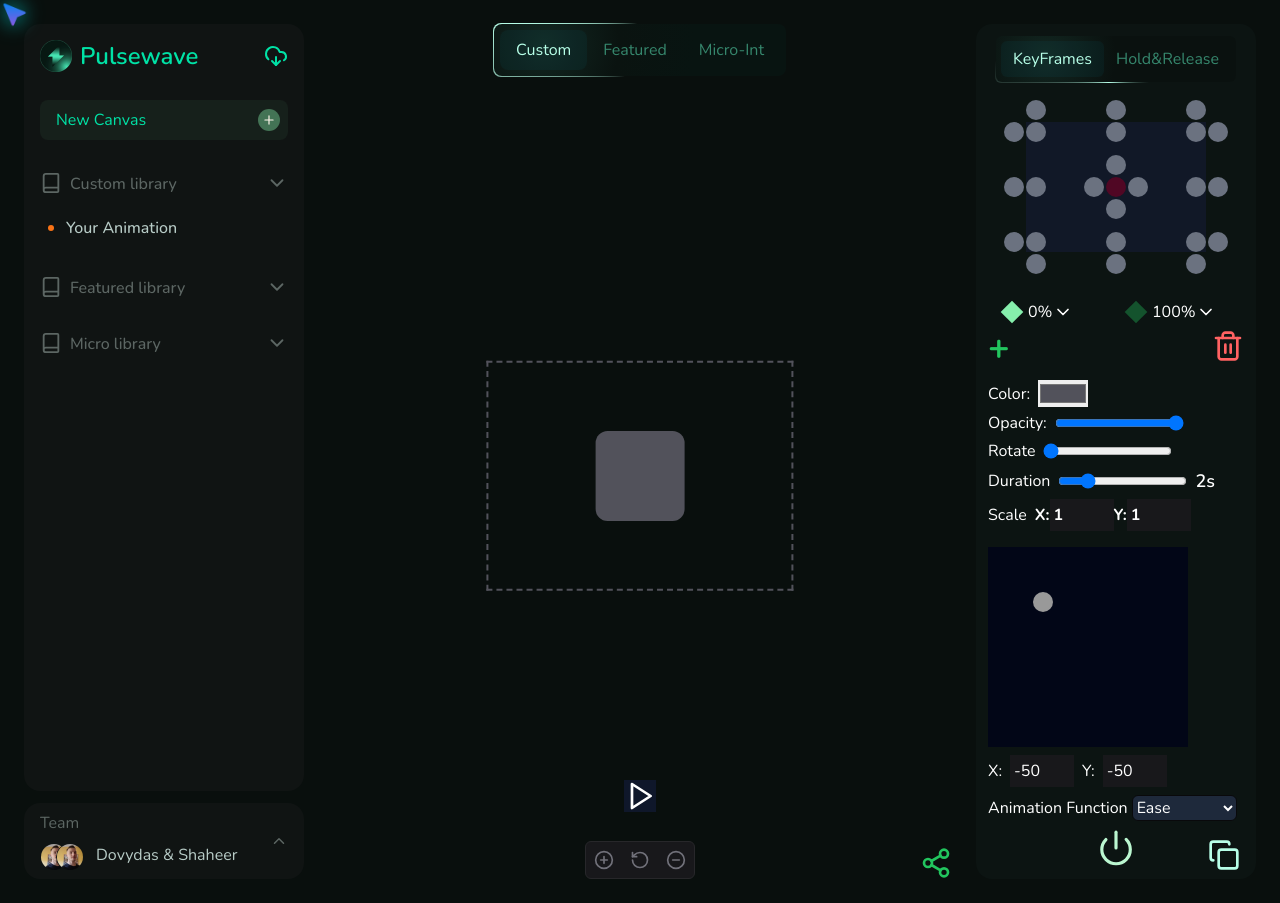
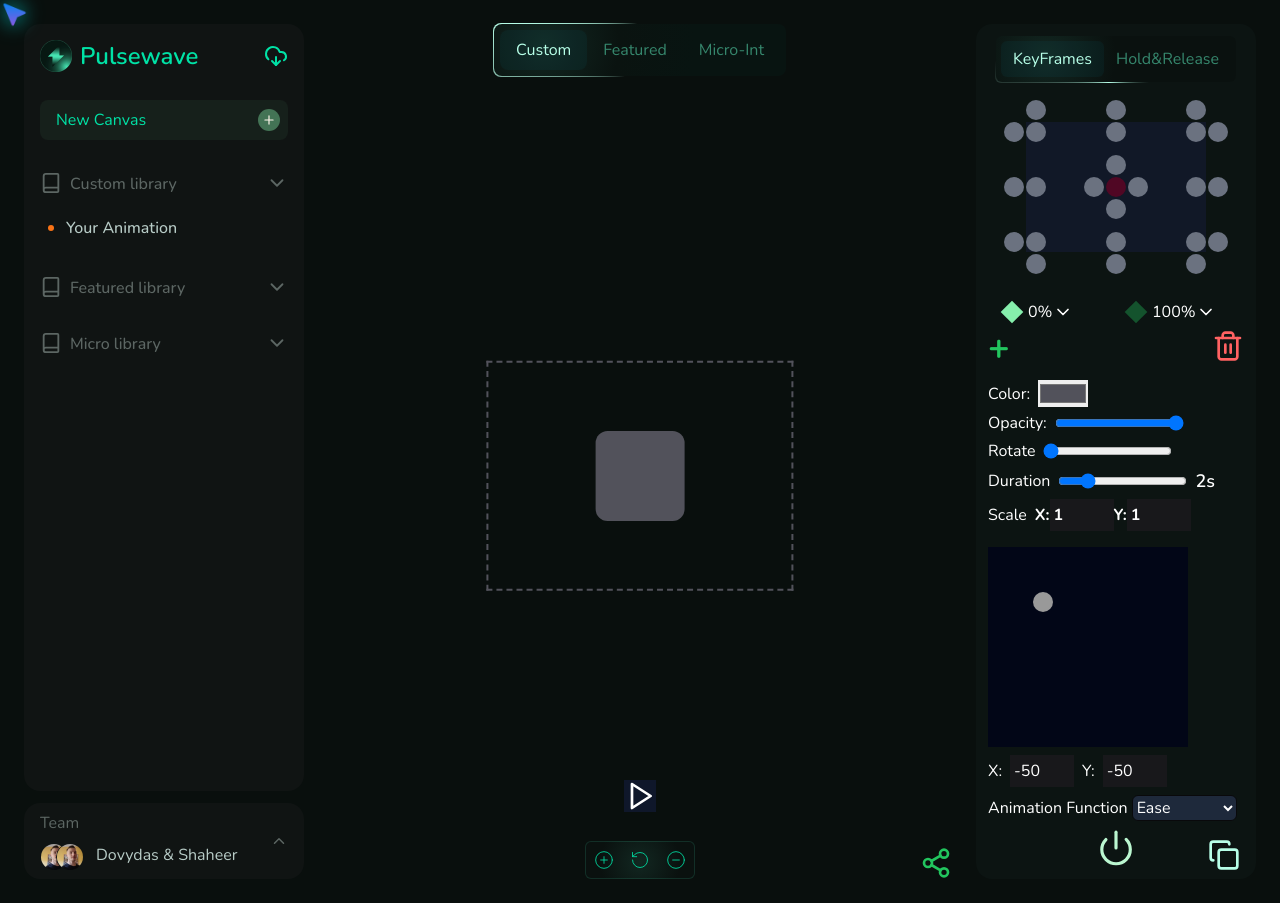
Before and after one commit to amuseDave/animationGen, a React (Vite) app: page / in a window 1280 px wide. Built offline with nearby package versions, Linux system fonts and the light colour scheme.

Commit message:
change zoom styles

```diff
--- a/src/components/Preview/Static/ZoomControls.jsx
+++ b/src/components/Preview/Static/ZoomControls.jsx
@@ -9,14 +9,18 @@ export default function PreviewControls() {
   }
 
   return (
-    <div className="absolute z-30 flex border rounded-md bc bg-zinc-900 border-zinc-800">
+    <div className="absolute z-30 flex rounded-md bc zoom">
       <div
         className="p-2"
         onClick={() => {
           handleZoomChangeHandler("zoom-in");
         }}
       >
-        <CirclePlus size={20} className=" text-zinc-500" />
+        <CirclePlus
+          size={20}
+          strokeWidth={1}
+          className="text-alert-t-success"
+        />
       </div>
 
       <div
@@ -25,7 +29,7 @@ export default function PreviewControls() {
           handleZoomChangeHandler("reset");
         }}
       >
-        <RotateCcw size={20} className=" text-zinc-500" />
+        <RotateCcw size={20} strokeWidth={1} className="text-alert-t-success" />
       </div>
 
       <div
@@ -34,7 +38,11 @@ export default function PreviewControls() {
           handleZoomChangeHandler("zoom-out");
         }}
       >
-        <CircleMinus size={20} className=" text-zinc-500" />
+        <CircleMinus
+          size={20}
+          strokeWidth={1}
+          className="text-alert-t-success"
+        />
       </div>
     </div>
   );
--- a/src/styles/navigation.css
+++ b/src/styles/navigation.css
@@ -90,3 +90,14 @@
     #0a110f
   );
 }
+
+.zoom {
+  background: radial-gradient(
+    circle 80px at center 20px,
+    #122721,
+    #0a110f,
+    #0a110f
+  );
+  border: 1px solid #2e92763b;
+  color: var(--alert-t-success);
+}
```
